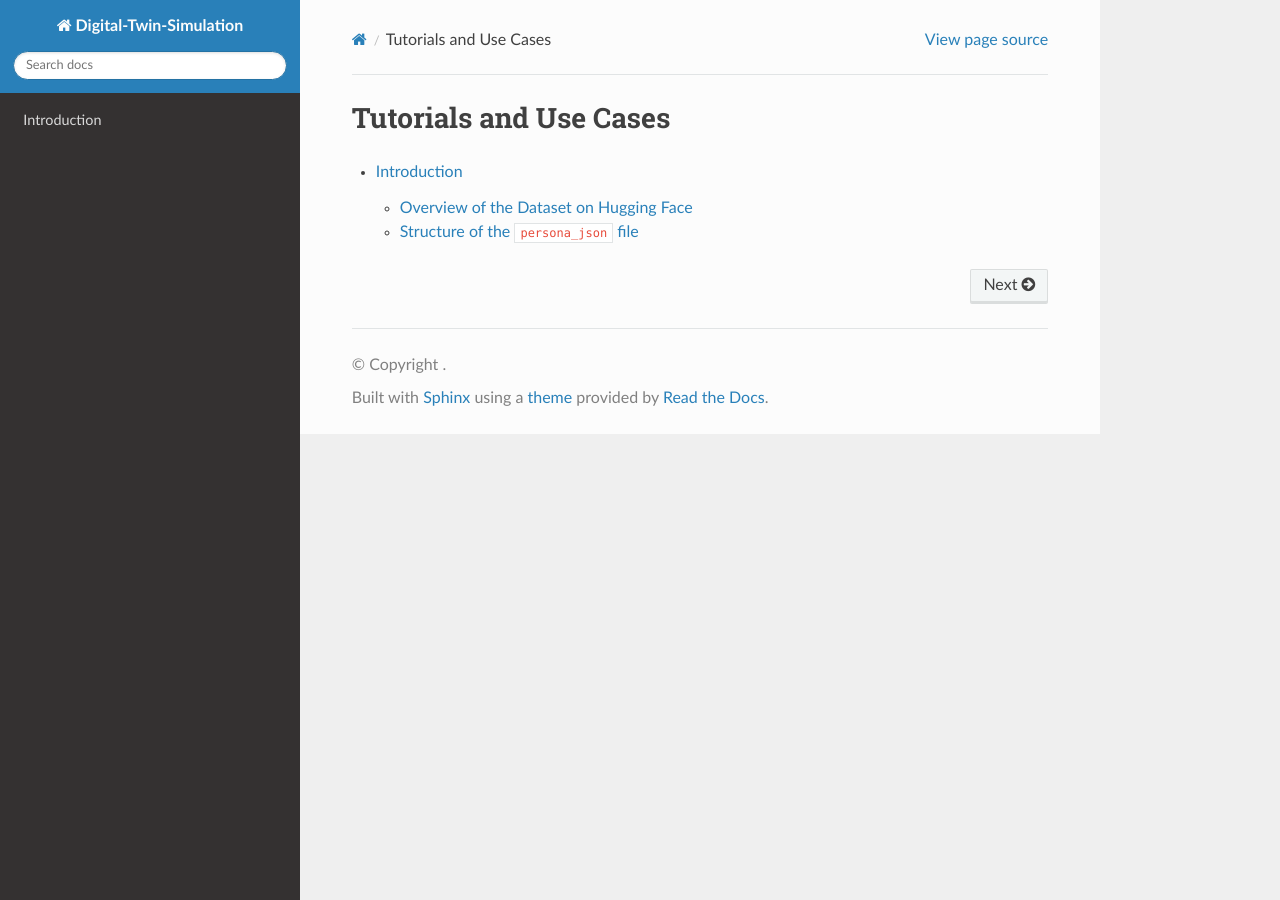
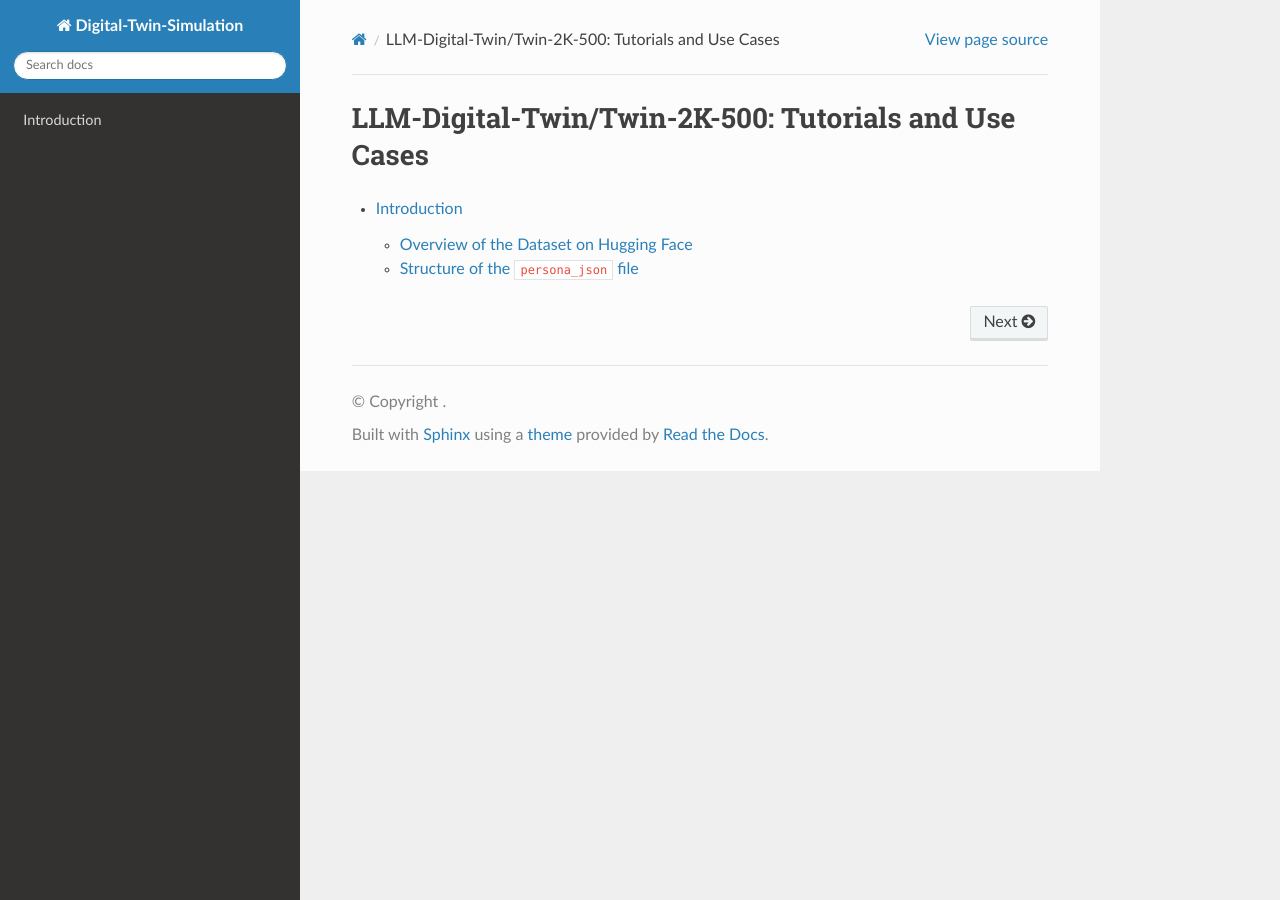
Before and after one commit to tianyipeng-lab/Digital-Twin-Simulation, a Sphinx documentation site: the page built from docs/index.md, in a window 1280 px wide. Built offline with Sphinx 7.4.7 and the Read the Docs theme 3.1.0, drawn with Linux system fonts in a browser that asks for light colours.

Commit message:
Title edit

````diff
--- a/docs/index.md
+++ b/docs/index.md
@@ -1,4 +1,4 @@
-# Tutorials and Use Cases
+# LLM-Digital-Twin/Twin-2K-500: Tutorials and Use Cases
 
 ```{toctree}
 :maxdepth: 2
````
